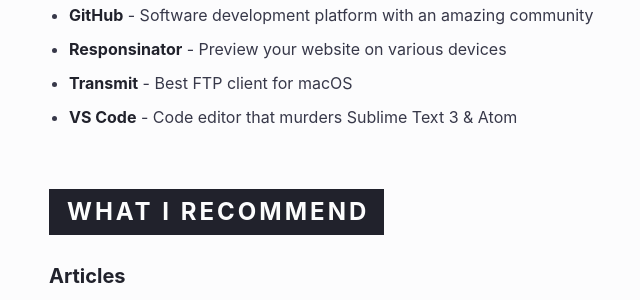
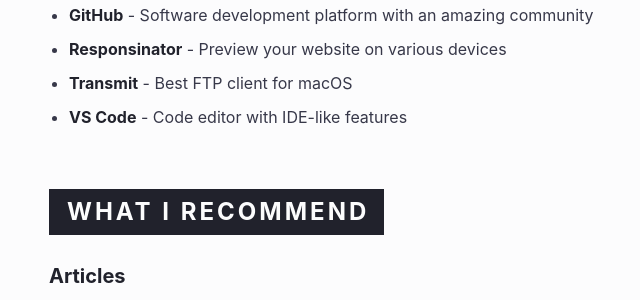
Before and after one commit to scottwater/taylorbryant.github.io, a Jekyll site: the page built from about.html, in a window 1280 px wide and 900 px high, scrolled down 1299 px. Shown: the part 153-453 px from the top of the window, without its empty margins (236-876 px from the left). Built offline with Jekyll 4.4.1, drawn with Linux system fonts in a browser that asks for light colours.

Commit message:
Change text about VS Code

```diff
--- a/about.html
+++ b/about.html
@@ -75,7 +75,7 @@
       <li class="skill-list__item"><a href="https://todoist.com">GitHub</a> - Software development platform with an amazing community</li>
       <li class="skill-list__item"><a href="http://www.responsinator.com/">Responsinator</a> - Preview your website on various devices</li>
       <li class="skill-list__item"><a href="https://panic.com/transmit/">Transmit</a> - Best FTP client for macOS</li>
-      <li class="skill-list__item"><a href="https://code.visualstudio.com/">VS Code</a> - Code editor that murders Sublime Text 3 & Atom</li>
+      <li class="skill-list__item"><a href="https://code.visualstudio.com/">VS Code</a> - Code editor with IDE-like features</li>
     </ul>
   </div>
 
```
